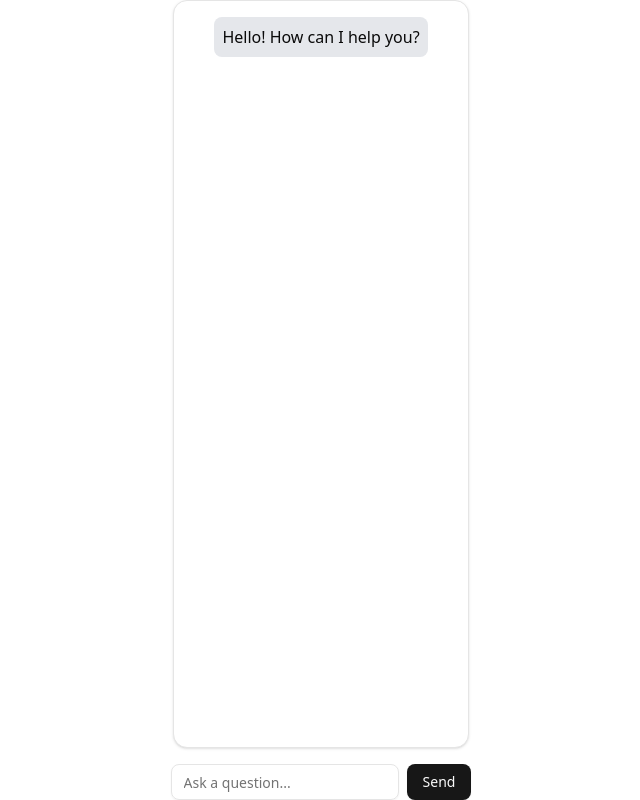
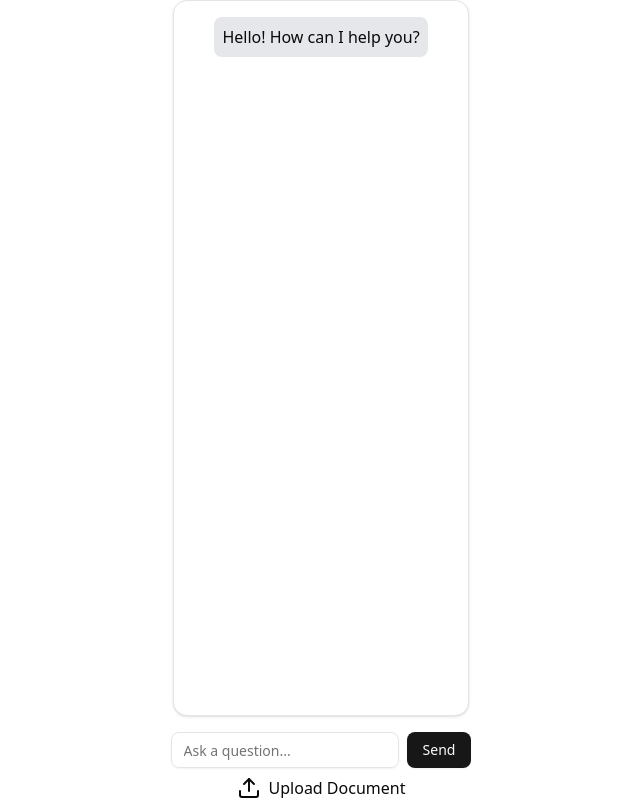
Before and after one commit to moreshwarnabar/udi-chatbot, a React (Vite) app in the folder frontend/frontend-int/: page / in a window 1280 px wide. Shown: the whole page, without its empty margins (319-959 px from the left). Built offline with nearby package versions, Linux system fonts and the light colour scheme.

Commit message:
added file upload component

```diff
--- a/frontend/frontend-int/src/App.tsx
+++ b/frontend/frontend-int/src/App.tsx
@@ -2,6 +2,7 @@ import { useState } from 'react';
 import { Message } from './types';
 import ChatWindow from './components/ChatWindow';
 import ChatInput from './components/ChatInput';
+import UploadFile from './components/UploadFile';
 
 const App = () => {
   const [messages, setMessages] = useState<Message[]>([
@@ -11,12 +12,19 @@ const App = () => {
     },
   ]);
   const [input, setInput] = useState('');
+  const [file, setFile] = useState<File | null>(null);
 
   const handleSendMessage = () => {
     if (!input.trim()) return;
 
     setMessages(prev => [...prev, { role: 'user', content: input }]);
     setInput('');
+  };
+
+  const handleFileUpload = async (e: React.ChangeEvent<HTMLInputElement>) => {
+    if (e.target.files && e.target.files.length > 0) {
+      setFile(e.target.files[0]);
+    }
   };
 
   return (
@@ -27,6 +35,7 @@ const App = () => {
         onChangeHandler={e => setInput(e.target.value)}
         onClickHandler={handleSendMessage}
       />
+      <UploadFile file={file} fileUploadHandler={handleFileUpload} />
     </div>
   );
 };
--- /dev/null
+++ b/frontend/frontend-int/src/components/UploadFile.tsx
@@ -0,0 +1,29 @@
+import { Input } from '@/components/ui/input';
+import { Upload } from 'lucide-react';
+
+interface UploadFileProps {
+  file: File | null;
+  fileUploadHandler: (e: React.ChangeEvent<HTMLInputElement>) => void;
+}
+
+const UploadFile = ({ file, fileUploadHandler }: UploadFileProps) => {
+  return (
+    <div className="mt-2 flex items-center gap-2">
+      <Input
+        type="file"
+        onChange={fileUploadHandler}
+        className="hidden"
+        id="file-upload"
+      />
+      <label
+        htmlFor="file-upload"
+        className="flex items-center gap-2 cursor-pointer"
+      >
+        <Upload /> Upload Document
+      </label>
+      {file && <span className="text-sm text-gray-500">{file.name}</span>}
+    </div>
+  );
+};
+
+export default UploadFile;
```
